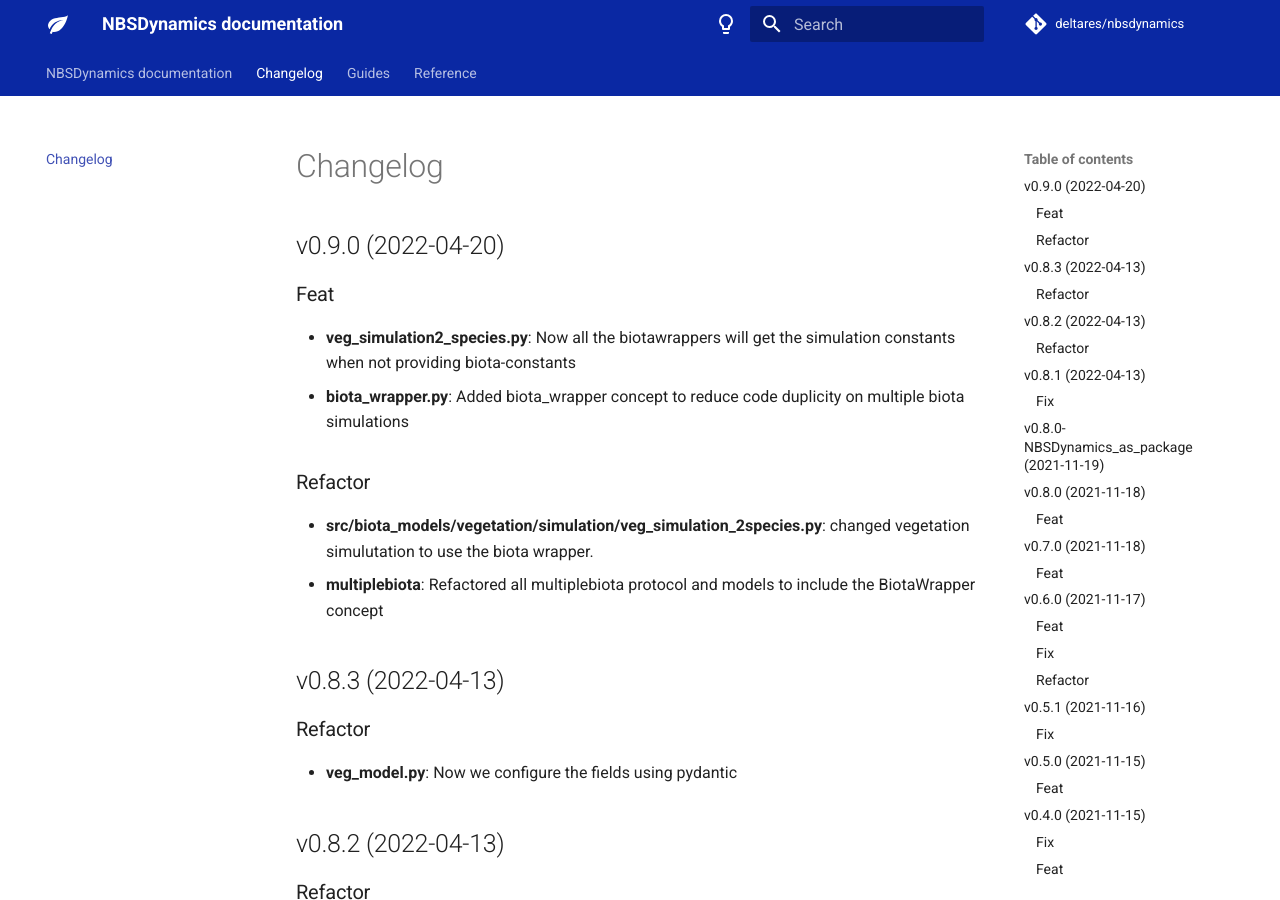
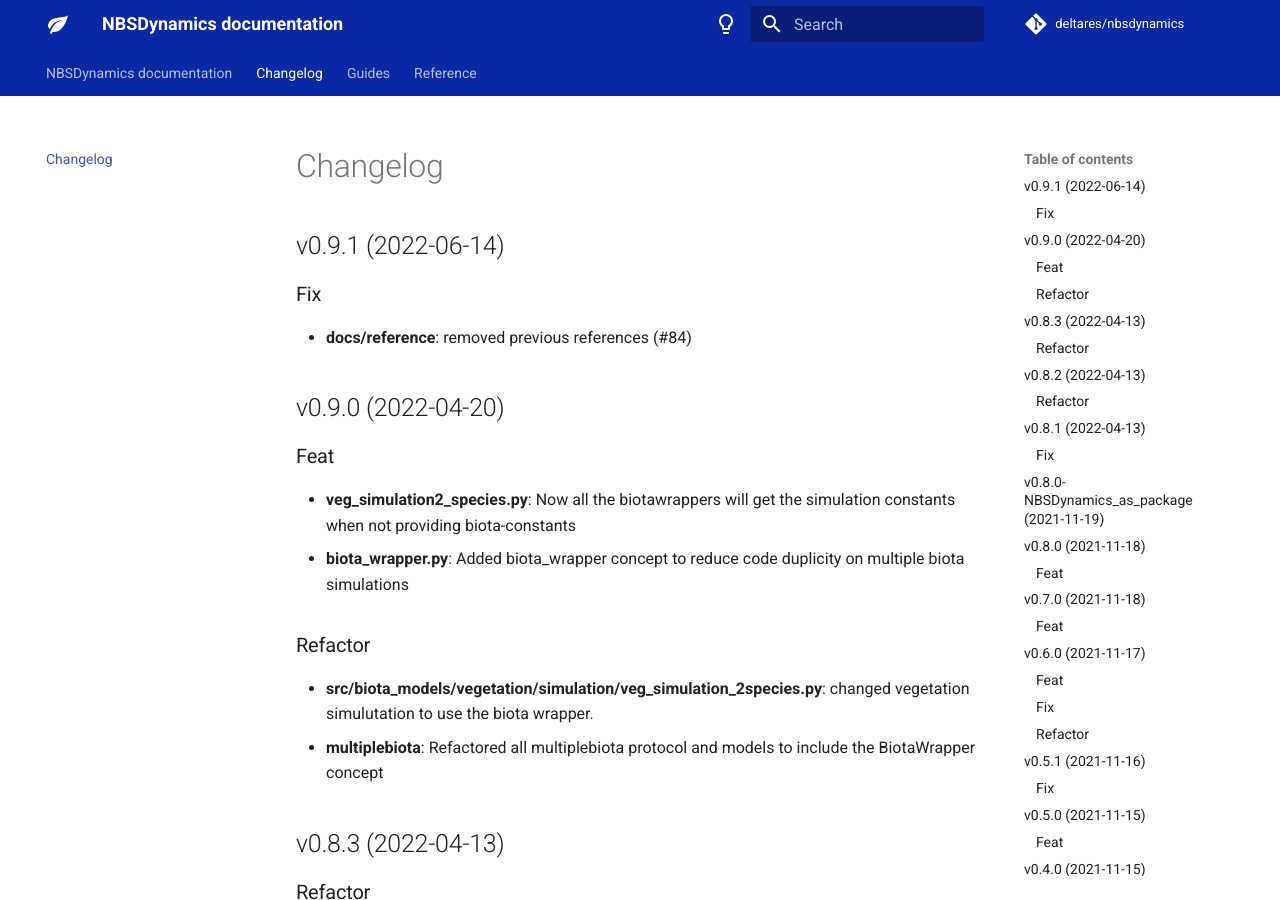
Before and after one commit to Deltares-research/NBSDynamics, an MkDocs documentation site: the page built from docs/changelog.md, in a window 1280 px wide and 900 px high. Built offline with MkDocs 1.6.1 and Material for MkDocs 9.7.7, drawn with Linux system fonts in a browser that asks for light colours; comment, search, counter and statistics services are not loaded.

Commit message:
docs: Manually updated documentation, restored commitizen configuration

```diff
--- a/docs/changelog.md
+++ b/docs/changelog.md
@@ -1,3 +1,8 @@
+## v0.9.1 (2022-06-14)
+### Fix
+
+- **docs/reference**: removed previous references (#84)
+
 ## v0.9.0 (2022-04-20)
 
 ### Feat
--- a/pyproject.toml
+++ b/pyproject.toml
@@ -51,6 +51,7 @@ version_files = [
     "src/core/__init__.py",
     "pyproject.toml:version"
 ]
+update_changelog_on_bump = true
 
 [tool.commitizen.customize]
 bump_pattern = "^(break|new|fix|hotfix|refactor|docs)"
```
